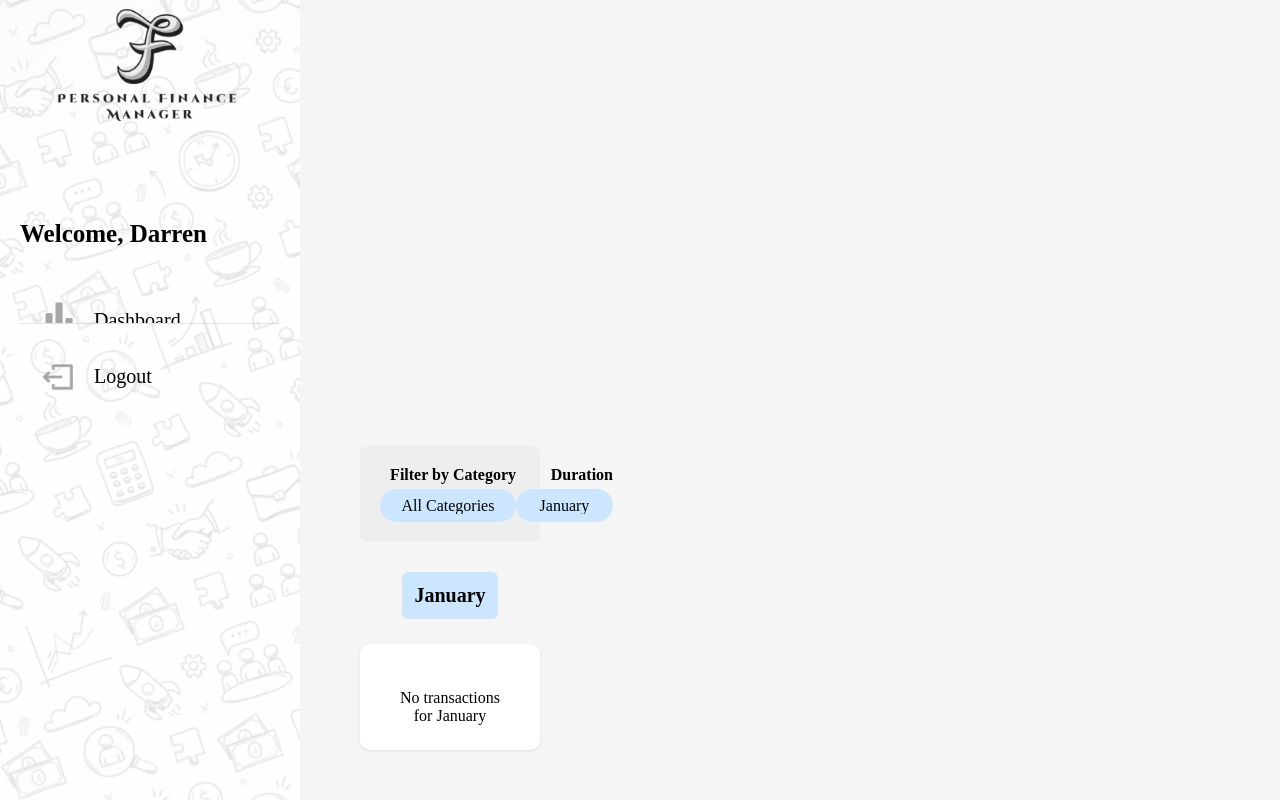
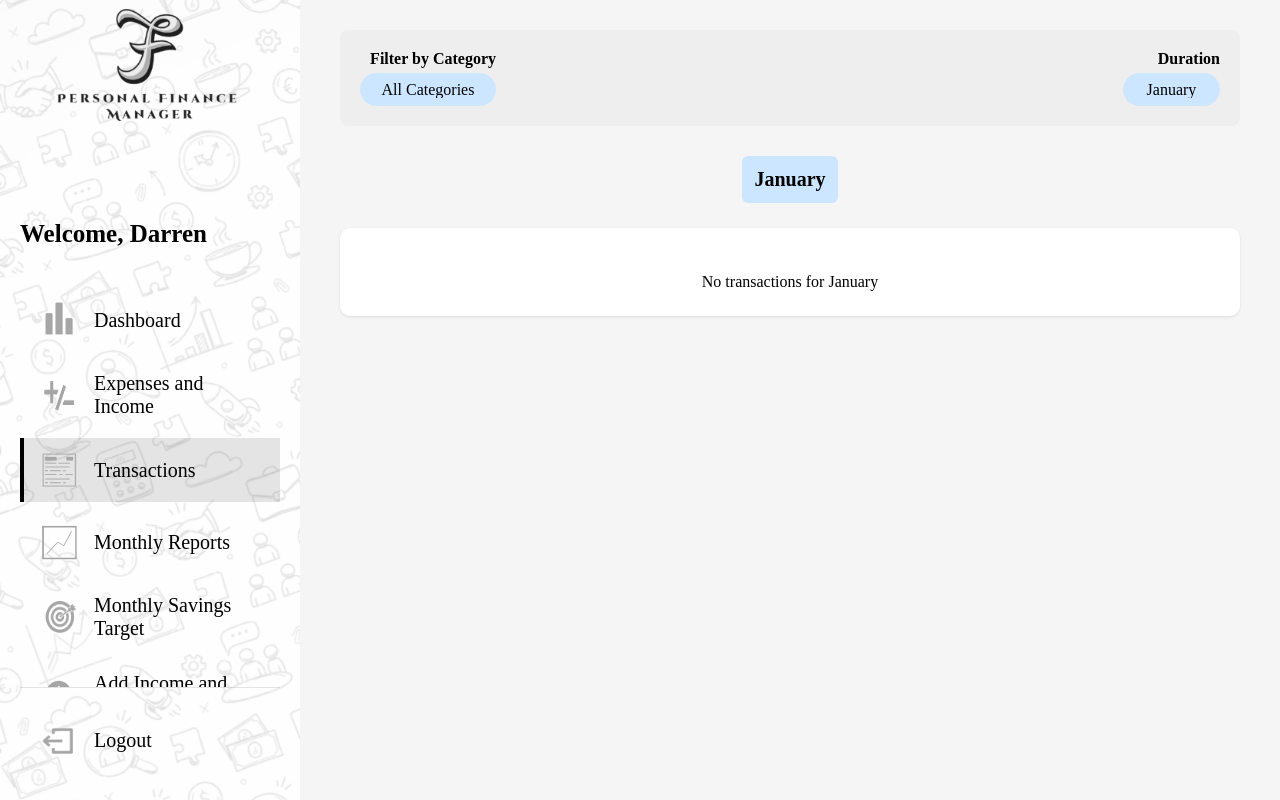
Before and after one commit to Ronny-Saputra/Personal-Finance-Manager, a website: page Projects/html/transactions.html in a window 1280 px wide. Drawn offline with Linux system fonts and the light colour scheme; files whose address does not match are found by name.

Commit message:
Minor bug

```diff
--- a/Projects/html/transactions.html
+++ b/Projects/html/transactions.html
@@ -43,12 +43,9 @@
       </a>
     </div>
     <div class="sidebar-footer">
-      <a href="../html/login.html" class="menu-item" id="logout-button">
-        <img src="../Logos/logout_logo.png" alt="Logout" />
-        <span>Logout</span>
-      </a>
+      <div class="menu-item" id="logout-button"><img src="Logos/logout_logo.png" alt="Logout" /><span>Logout</span></div>
     </div>
-
+  </div>
 
   <div class="content-wrapper">
     <div class="top-bar">
```
